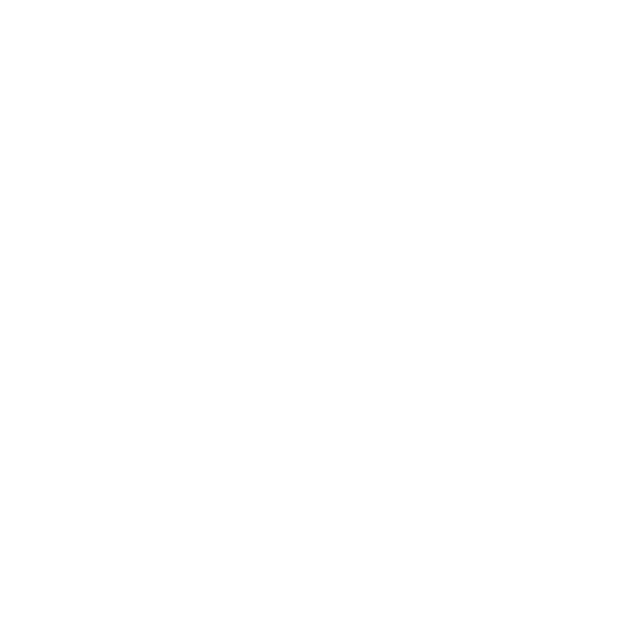
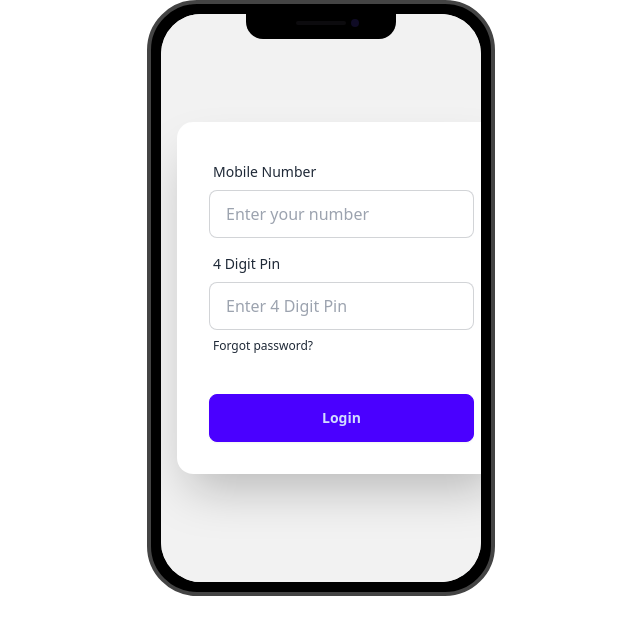
Before and after one commit to SK-Jabed/Payoo-MFS-Project, a plain HTML site: page index.html in a window 1280 px wide. Shown: the whole page, without its empty margins (319-959 px from the left). Drawn offline with nearby package versions, Linux system fonts and the light colour scheme.

Commit message:
Login JS File Added

```diff
--- a/index.html
+++ b/index.html
@@ -1,11 +1,49 @@
 <!DOCTYPE html>
-<html lang="en">
+<html lang="en" data-theme="light">
 <head>
-    <meta charset="UTF-8">
-    <meta name="viewport" content="width=device-width, initial-scale=1.0">
-    <title>Payoo MFS</title>
+  <meta charset="UTF-8">
+  <meta name="viewport" content="width=device-width, initial-scale=1.0">
+  <title>Payoo MFS</title>
+  <link href="https://cdn.jsdelivr.net/npm/daisyui@4.12.10/dist/full.min.css" rel="stylesheet" type="text/css" />
+  <script src="https://cdn.tailwindcss.com"></script>
 </head>
 <body>
-
+  <main class="flex justify-center">
+    <div class="mockup-phone">
+      <div class="camera"></div>
+      <div class="display">
+        <div class="artboard artboard-demo phone-1">
+          <!-- Login Section -->
+          <div class="hero bg-base-200 min-h-screen">
+            <div class="hero-content flex-col lg:flex-row-reverse">
+              <div class="card bg-base-100 w-full max-w-sm shrink-0 shadow-2xl">
+                <form class="card-body">
+                  <div class="form-control">
+                    <label class="label">
+                      <span class="label-text">Mobile Number</span>
+                    </label>
+                    <input id="phone-number" type="text" placeholder="Enter your number" class="input input-bordered" required />
+                  </div>
+                  <div class="form-control">
+                    <label class="label">
+                      <span class="label-text">4 Digit Pin</span>
+                    </label>
+                    <input type="password" placeholder="Enter 4 Digit Pin" class="input input-bordered" autocomplete="off" required />
+                    <label class="label">
+                      <a href="#" class="label-text-alt link link-hover">Forgot password?</a>
+                    </label>
+                  </div>
+                  <div class="form-control mt-6">
+                    <button id="login-btn" class="btn btn-primary">Login</button>
+                  </div>
+                </form>
+              </div>
+            </div>
+          </div>
+        </div>
+      </div>
+    </div>
+  </main>
+  <script src="js/login.js"></script>
 </body>
 </html>
--- /dev/null
+++ b/js/login.js
@@ -0,0 +1,17 @@
+// document.getElementById("id").addEventListener("click", function())
+// document.getElementById("login-btn")
+//     .addEventListener("click", function() {})
+
+// search: form submit reloading the page
+
+// Step-1: Set Event Handler
+document.getElementById("login-btn")
+    .addEventListener("click", function(event) {
+        // Step-2: Prevent Default Behavior (Prevent Reloading Browser)
+        event.preventDefault();
+        console.log("Login button clicked");
+
+        // Step-3: Get The Phone Number
+        const phoneNumber = document.getElementById("phone-number").value;
+        console.log(phoneNumber);
+    })
```
Also changed, not shown: tailwind.config.js (added).
